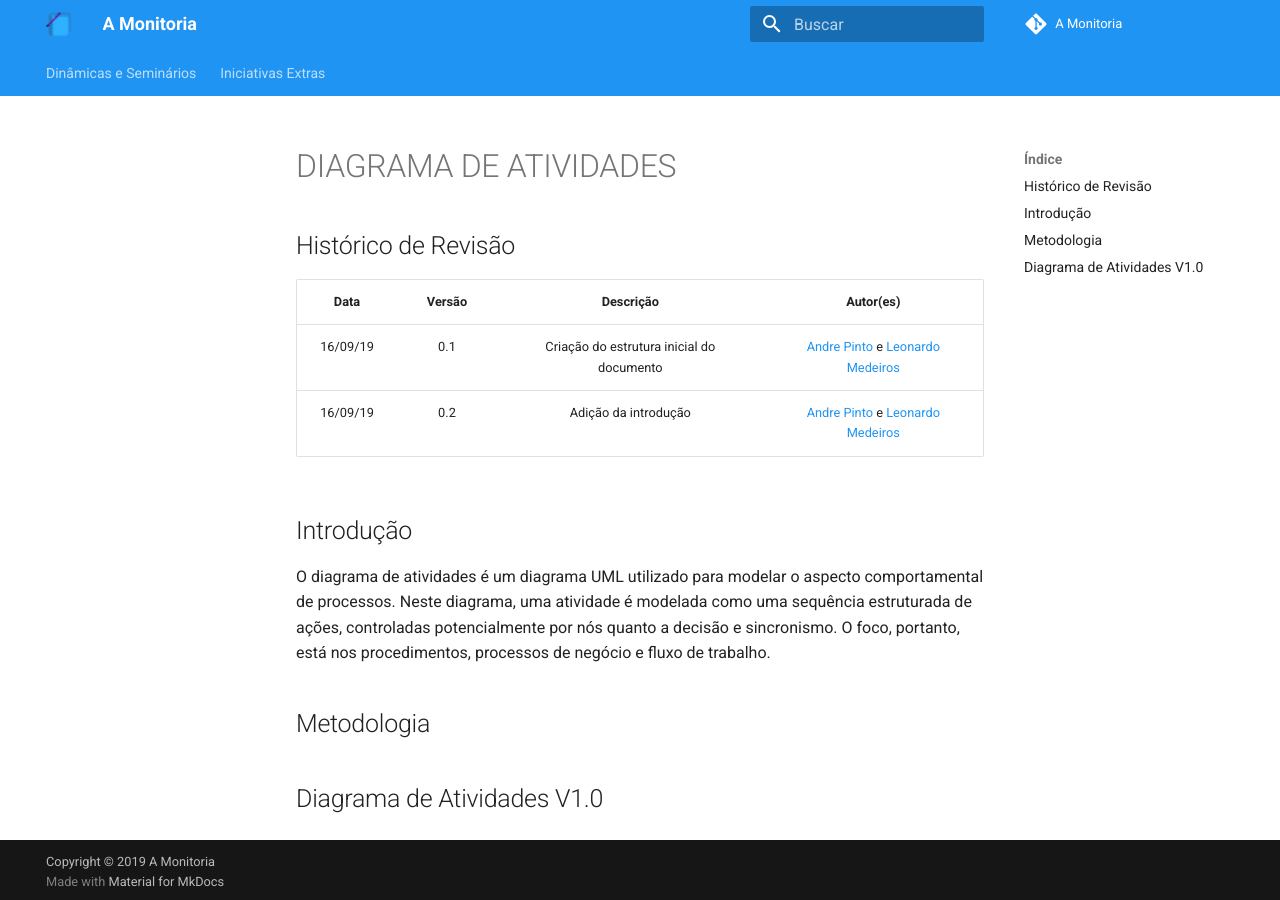
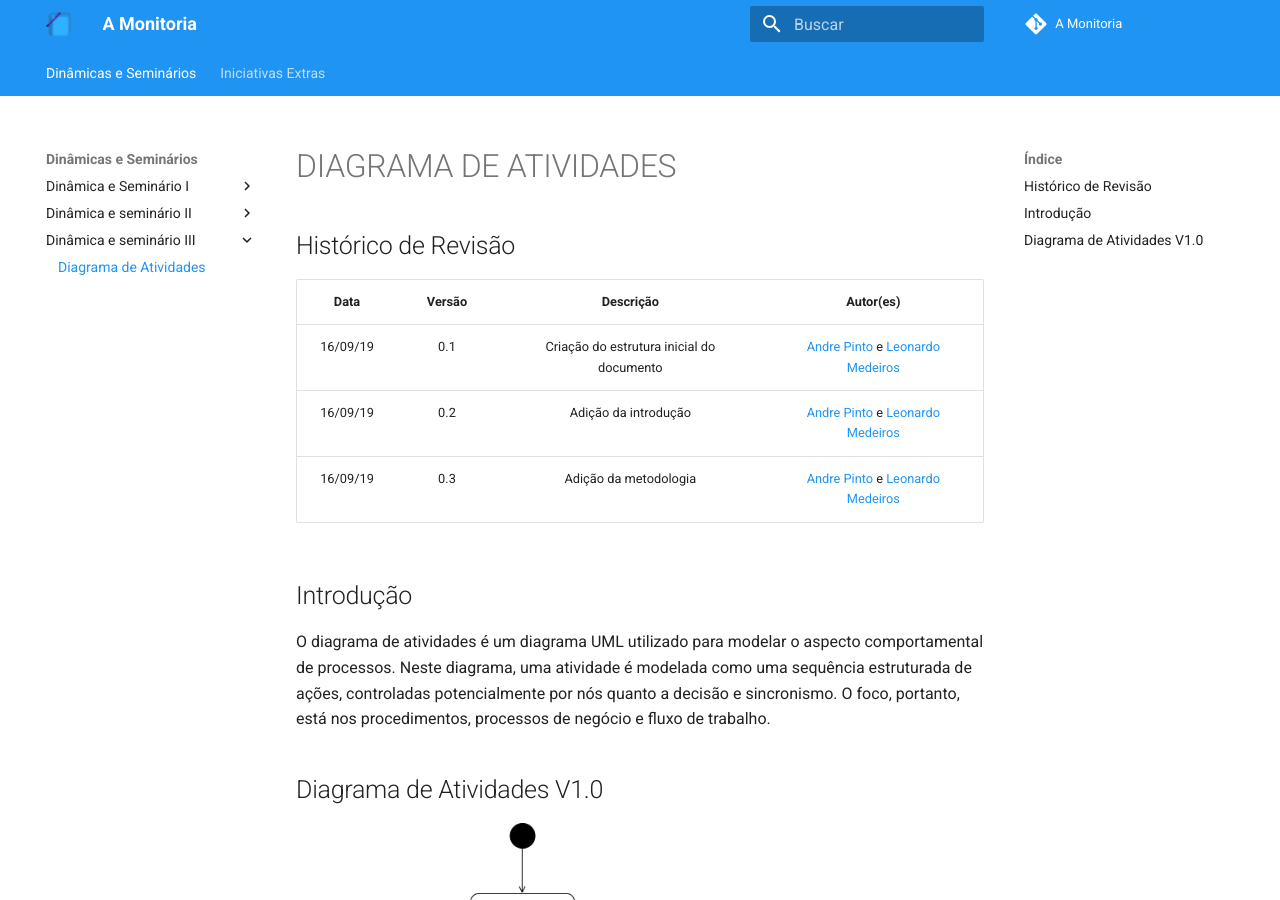
Before and after one commit to 2019-2-arquitetura-desenho/wiki, an MkDocs documentation site: the page built from docs/dinamica_seminario_III/diagrama_de_atividades.md, in a window 1280 px wide and 900 px high. Built offline with MkDocs 1.6.1 and Material for MkDocs 9.7.7, drawn with Linux system fonts in a browser that asks for light colours; comment, search, counter and statistics services are not loaded; old or Windows-style settings are respelled for this version of MkDocs.

Commit message:
Adding activities diagram
Co-authored-by: Andre Lucas de Sousa Pinto <andrelucax@gmail.com>
Co-authored-by: Leonardo Medeiros <leonardomedeiros.6@gmail.com>

```diff
--- a/docs/dinamica_seminario_III/diagrama_de_atividades.md
+++ b/docs/dinamica_seminario_III/diagrama_de_atividades.md
@@ -5,10 +5,10 @@
 | :--: | :----: | :-------: | :-------: |
 | 16/09/19 | 0.1 | Criação do estrutura inicial do documento | [Andre Pinto](https://github.com/andrelucax) e  [Leonardo Medeiros](https://github.com/leomedeiros1) |
 | 16/09/19 | 0.2 | Adição da introdução | [Andre Pinto](https://github.com/andrelucax) e  [Leonardo Medeiros](https://github.com/leomedeiros1) |
+| 16/09/19 | 0.3 | Adição da metodologia | [Andre Pinto](https://github.com/andrelucax) e  [Leonardo Medeiros](https://github.com/leomedeiros1) |
 
 ## Introdução
 O diagrama de atividades é um diagrama UML utilizado para modelar o aspecto comportamental de processos. Neste diagrama, uma atividade é modelada como uma sequência estruturada de ações, controladas potencialmente por nós quanto a decisão e sincronismo. O foco, portanto, está nos procedimentos, processos de negócio e fluxo de trabalho.
 
-## Metodologia
-
 ## Diagrama de Atividades V1.0
+![Diagrama de Atividades](assets/img/diagrama_de_atividades.png)
--- a/mkdocs.yml
+++ b/mkdocs.yml
@@ -50,6 +50,8 @@
       - Plano de Gerenciamento de Configuração: dinamica_seminario_II/gerenciamento_configuracao.md
       - Plano de Gerenciamento de Riscos: dinamica_seminario_II/controle_riscos.md
       - Identidade Visual: dinamica_seminario_II/identidade_visual.md
+    - Dinâmica e seminário III:
+      - Diagrama de Atividades : dinamica_seminario_III/diagrama_de_atividades.md
   - Iniciativas Extras:
     - Extensões: samples.md
     - Documento de Visão: documento_visao.md
```
Also changed, not shown: docs/dinamica_seminario_III/assets/img/diagrama_de_atividades.png (added).
